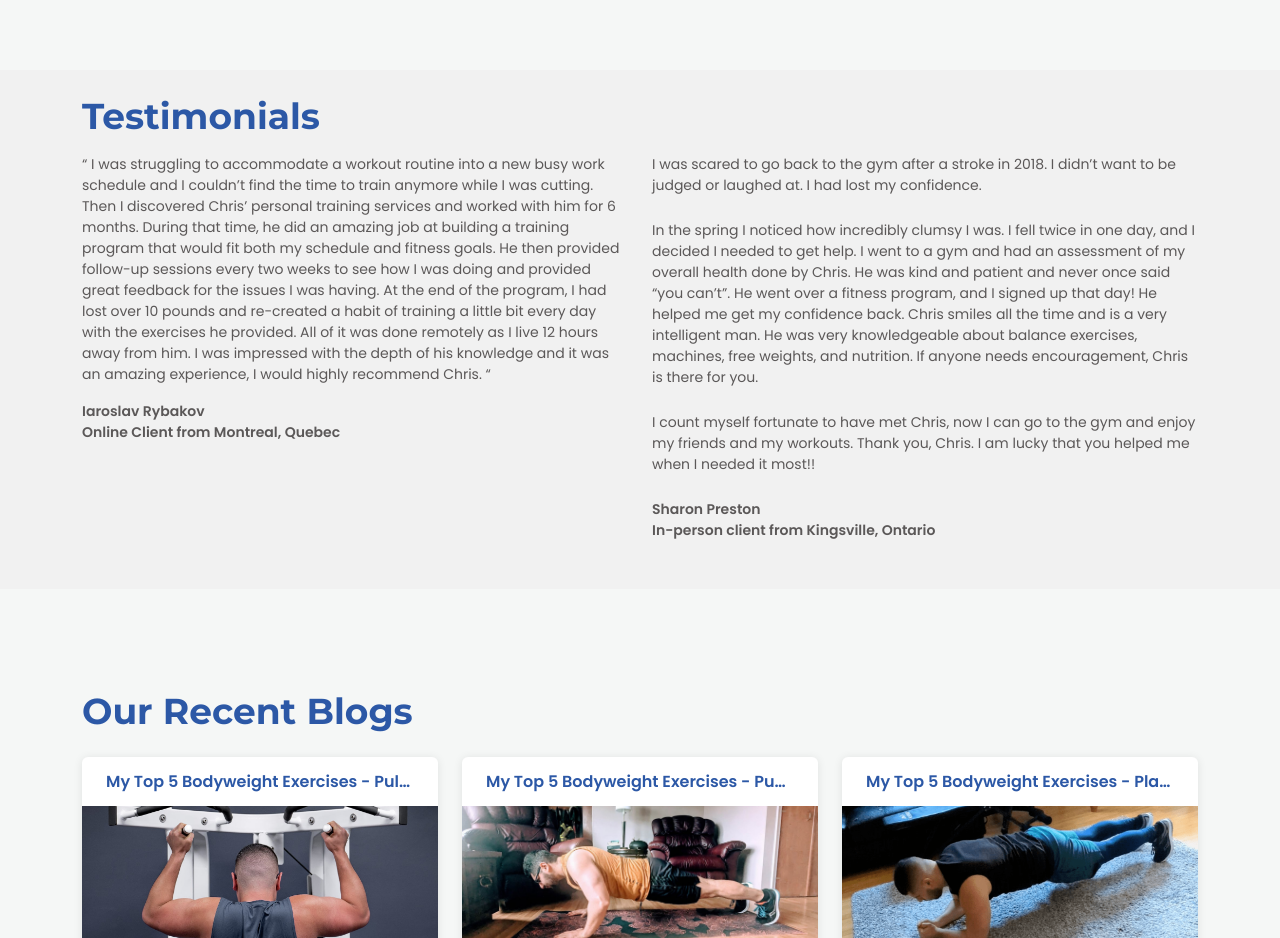
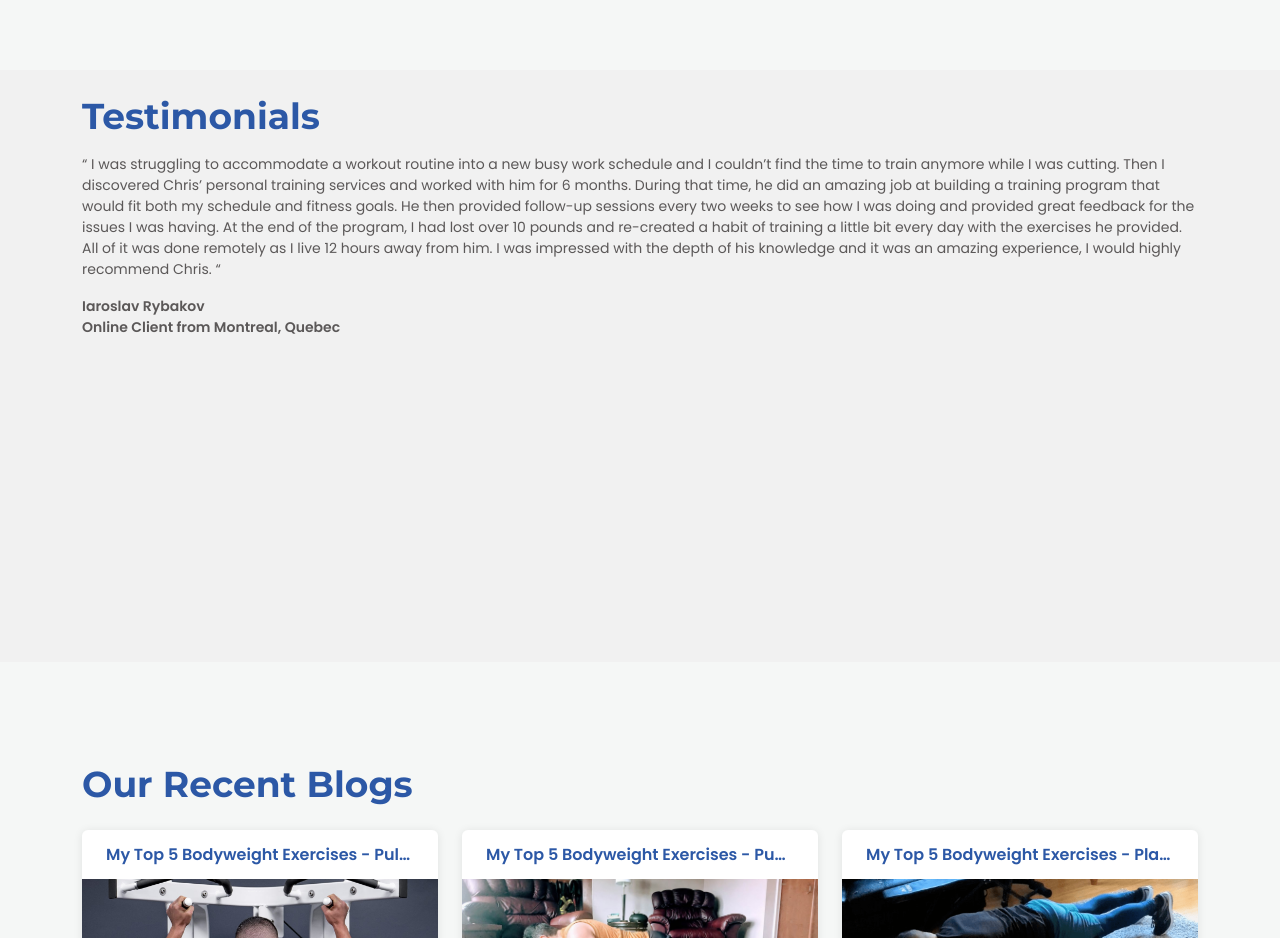
Before and after one commit to JGSolutions/fitvitfitness, a Next.js app: page / in a window 1280 px wide. Shown: the part 1240-2178 px from the top of the page. Built offline with nearby package versions, Linux system fonts and the light colour scheme.

Commit message:
created initial component

```diff
--- /dev/null
+++ b/components/scroll-slider/ScrollSlider.module.css
@@ -0,0 +1,7 @@
+.container {
+    width: 100%;
+    height: 100%;
+    scroll-snap-type: x mandatory;
+    display: flex;
+    overflow-x: auto;
+}
--- /dev/null
+++ b/components/scroll-slider/scroll-slider.tsx
@@ -0,0 +1,9 @@
+import styles from './ScrollSlider.module.css';
+
+export default function ScrollSlider({children}) {
+	return (
+		<div className={styles.container}>
+			{children}
+		</div>
+	);
+}
--- a/pages/index.tsx
+++ b/pages/index.tsx
@@ -8,6 +8,7 @@ import Header  from '../components/header/header';
 import Footer from '../components/footer/footer'
 import NewsletterForm from '../components/newsletter-form/newsletter-form'
 import BlogItem from '../components/blog-item/blog-item'
+import ScrollSlider from '../components/scroll-slider/scroll-slider'
 import { getRecentBlogs } from '../lib/posts';
 import { domainByEnvironment } from '../lib/utils';
 
@@ -101,7 +102,31 @@ export default function Home({ getRecentPosts, AUDIENCE_ID, API_KEY, DATACENTER
 								</div>
 							</div>
 							<div className="row">
-								<div className="col-md-6">
+								<div className="col">
+									<div style={{ width: '100%', height: '500px'}}>
+										<ScrollSlider>
+											<section className={styles.sectionR}>
+												<p className={styles.text}>
+													“ I was struggling to accommodate a workout routine into a new busy work schedule and I couldn’t find the time
+													to train anymore while I was cutting. Then I discovered Chris’ personal training services and worked with him
+													for 6 months. During that time, he did an amazing job at building a training program that would fit both my schedule
+													and fitness goals. He then provided follow-up sessions every two weeks to see how I was doing and provided great
+													feedback for the issues I was having. At the end of the program, I had lost over 10 pounds and re-created a habit
+													of training a little bit every day with the exercises he provided. All of it was done remotely as I live 12 hours
+													away from him. I was impressed with the depth of his knowledge and it was an amazing experience, I would highly recommend Chris. “
+												</p>
+
+												<div className={styles.from}>
+													<p>Iaroslav Rybakov</p>
+													<p>Online Client from Montreal, Quebec</p>
+												</div>
+											</section>
+											<section className={styles.sectionR}>fffsdss</section>
+											<section className={styles.sectionR}>fffsdss</section>
+										</ScrollSlider>
+									</div>
+								</div>
+								{/* <div className="col-md-6">
 									<p className={styles.text}>
 										“ I was struggling to accommodate a workout routine into a new busy work schedule and I couldn’t find the time
 										to train anymore while I was cutting. Then I discovered Chris’ personal training services and worked with him
@@ -133,7 +158,7 @@ export default function Home({ getRecentPosts, AUDIENCE_ID, API_KEY, DATACENTER
 										<p>Sharon Preston</p>
 										<p>In-person client from Kingsville, Ontario  </p>
 									</div>
-								</div>
+								</div> */}
 							</div>
 						</div>
 					</section>
--- a/styles/Home.module.css
+++ b/styles/Home.module.css
@@ -103,6 +103,13 @@
 	background-color: #F1F1F1;
 }
 
+.sectionR {
+    height: 100%;
+    width: 100%;
+	flex-shrink: 0;
+    scroll-snap-align: start;
+}
+
 @media (max-width: 800px) {
 	.main {
 		margin-top: 50px;
```
